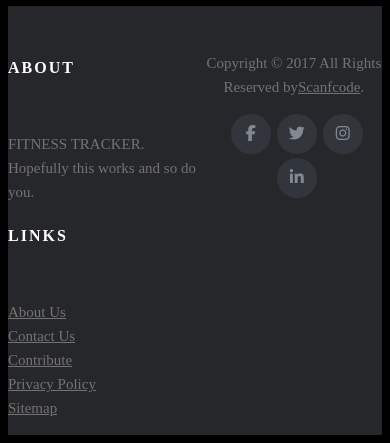
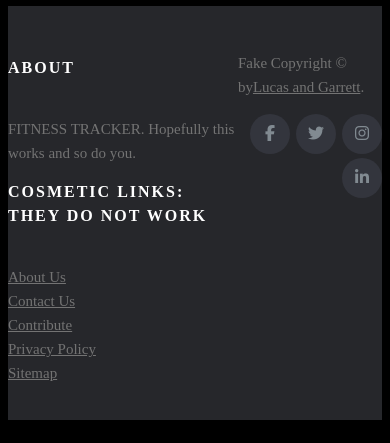
Before and after one commit to Lmaul77/FitnessTrackerFrontEnd, a React app: page /register in a window 390 px wide. Shown: the part 1354-1797 px from the top of the page. Built offline with nearby package versions, Linux system fonts and the light colour scheme.

Commit message:
footer done

```diff
--- a/public/style.css
+++ b/public/style.css
@@ -402,9 +402,6 @@ background-color: black;
   text-transform:uppercase;
   margin-top:5px;
   letter-spacing:2px;
-  display: inline-flex;
-  flex-direction: row;
-  justify-content: space-between;
 
 }
 .site-footer a
@@ -455,24 +452,6 @@ background-color: black;
 .copyright-text
 {
   margin:0
-}
-@media (max-width:991px)
-{
-  .site-footer [class^=col-]
-  {
-    margin-bottom:30px
-  }
-}
-@media (max-width:767px)
-{
-  .site-footer
-  {
-    padding-bottom:0
-  }
-  .site-footer .copyright-text,.site-footer .social-icons
-  {
-    text-align:center
-  }
 }
 .social-icons
 {
--- a/src/components/Footer.js
+++ b/src/components/Footer.js
@@ -9,7 +9,7 @@ const Footer = () => {
           <p class="text-justify">
             FITNESS TRACKER. Hopefully this works and so do you.
           </p>
-          <h6>LINKS</h6>
+          <h6>COSMETIC LINKS: THEY DO NOT WORK</h6>
           <ul class="footer-links">
             <li>
               <a href="#">About Us</a>
@@ -34,8 +34,8 @@ const Footer = () => {
       <div class="container">
         <div class="row">
           <p class="copyright-text">
-            Copyright &copy; 2017 All Rights Reserved by
-            <a href="#">Scanfcode</a>.
+            Fake Copyright &copy; by
+            <a href="#">Lucas and Garrett</a>.
           </p>
 
           <ul class="social-icons">
```
